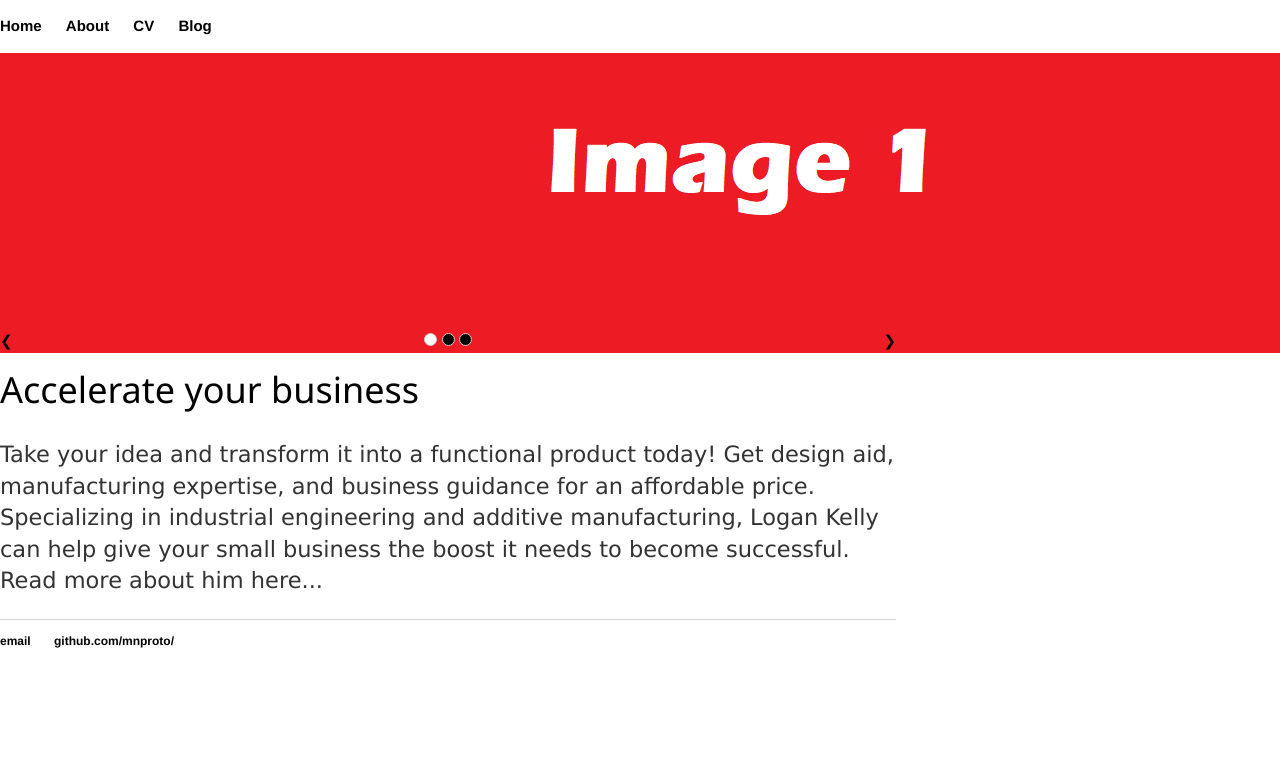
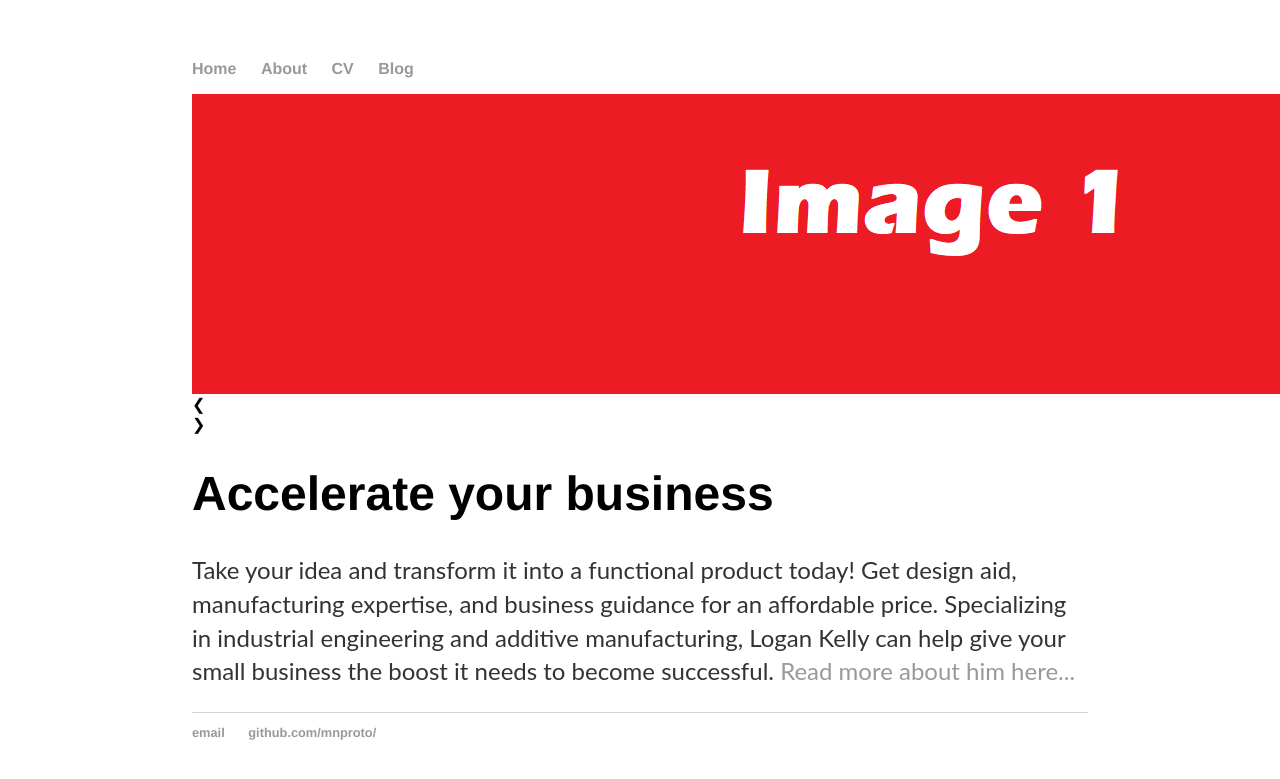
Before and after one commit to mnproto/mnproto.github.io, a Jekyll site: the page built from index.html, in a window 1280 px wide. Shown: the top 779 px of the page. Built offline with Jekyll 4.4.1, drawn with Linux system fonts in a browser that asks for light colours.

Commit message:
fixed containers

```diff
--- a/index.html
+++ b/index.html
@@ -2,8 +2,6 @@
 layout: default
 title: MNProto
 ---
-
-<link rel="stylesheet" href="https://www.w3schools.com/w3css/4/w3.css">
 <style>
 .mySlides {display:none}
 .w3-left, .w3-right, .w3-badge {cursor:pointer}
@@ -13,12 +11,9 @@
   <img class="mySlides" src="images/image1.png">
   <img class="mySlides" src="images/image2.png">
   <img class="mySlides" src="images/image3.png">
-  <div class="w3-center w3-display-bottommiddle" style="width:100%">
-    <div class="w3-left" onclick="plusDivs(-1)">&#10094;</div>
-    <div class="w3-right" onclick="plusDivs(1)">&#10095;</div>
-    <span class="w3-badge demo w3-border" onclick="currentDiv(1)"></span>
-    <span class="w3-badge demo w3-border" onclick="currentDiv(2)"></span>
-    <span class="w3-badge demo w3-border" onclick="currentDiv(3)"></span>
+  <div class="w3-center w3-container w3-section w3-large w3-text-white w3-display-bottommiddle" style="width:100%">
+  	<div class="w3-left w3-hover-text-khaki" onclick="plusDivs(-1)">&#10094;</div>
+  	<div class="w3-right w3-hover-text-khaki" onclick="plusDivs(1)">&#10095;</div>
   </div>
 </div>
 <script>
```
